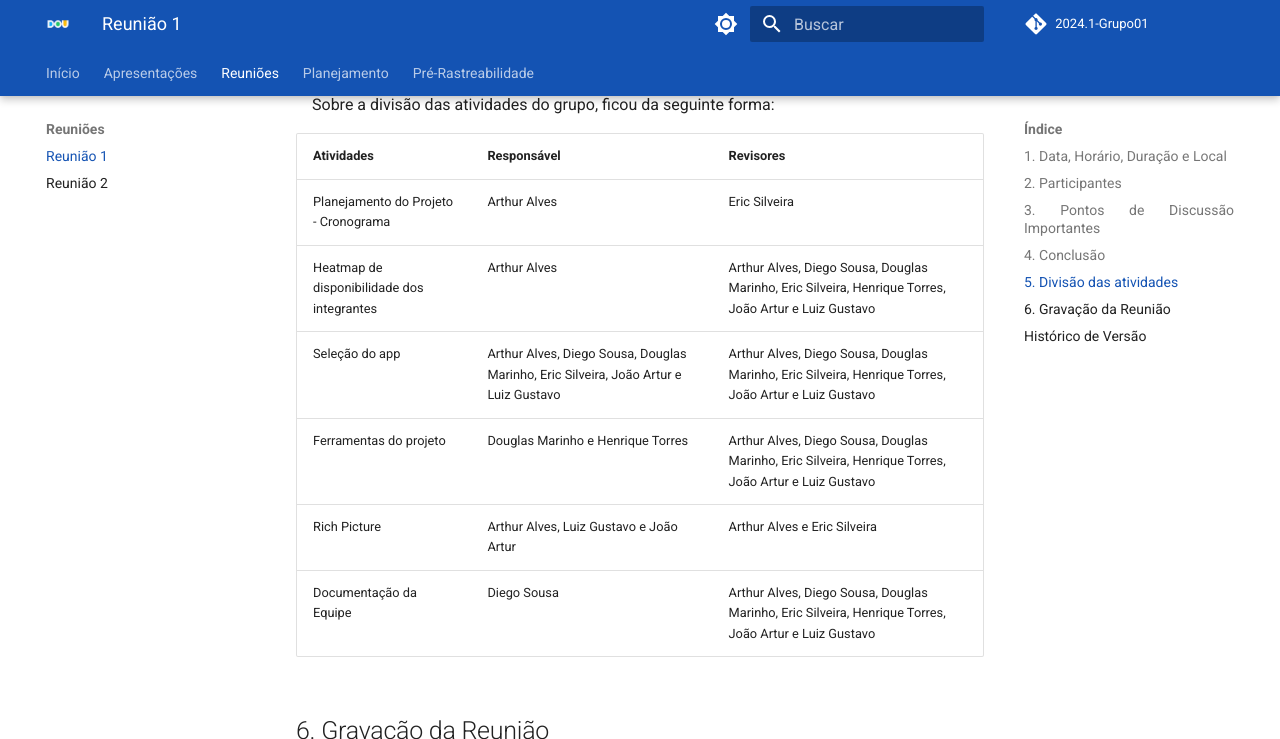
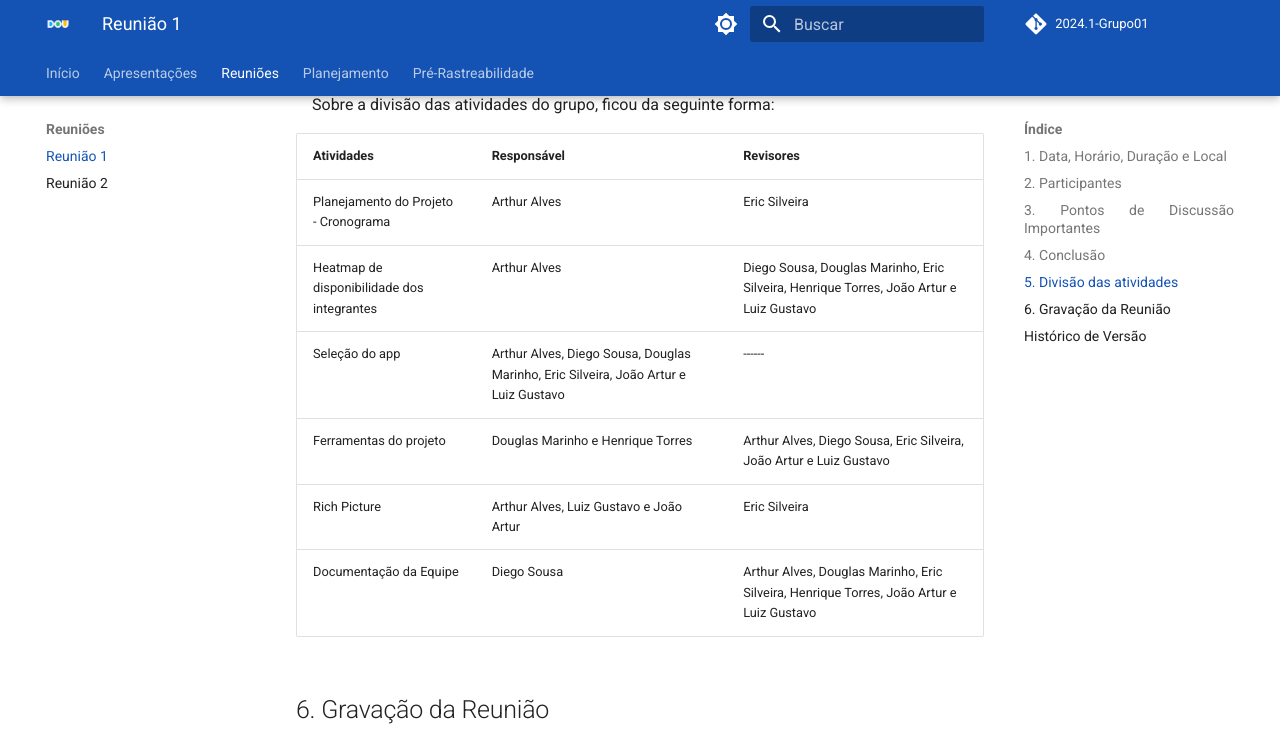
Before and after one commit to Requisitos-de-Software/2024.1-DiarioOficialdaUniao, an MkDocs documentation site: the page built from docs/reuniao/reuniao1.md, in a window 1280 px wide and 900 px high, scrolled down 1785 px, cut to the strip 0-739 px from the top of the window. Built offline with MkDocs 1.6.1 and Material for MkDocs 9.7.7, drawn with Linux system fonts in a browser that asks for light colours; comment, search, counter and statistics services are not loaded; the version menu is left out.

Commit message:
Update reuniao1.md

```diff
--- a/docs/reuniao/reuniao1.md
+++ b/docs/reuniao/reuniao1.md
@@ -31,7 +31,6 @@ Foram apresentados alguns aplicativos para discutirmos e selecionarmos para sere
 | Luiz Gustavo | Caixa Econômica Federal e Administração Regional de Planaltina |
 
 ## 4. Conclusão
-
 As reuniões foram definidas como sendo:
 
 - Sprint Planning na segunda-feira após a nossa reunião relacionada a disciplina Interação Humano Computador (mesmo grupo).
@@ -47,17 +46,16 @@ O aplicativo definido foi o sugerido pelo integrante Arthur Alves: Diário Ofici
 - 2º opção: Guardiões da Saúde - 5 votos (escolha reserva, após a primeira votação)
 
 ## 5. Divisão das atividades
-
 Sobre a divisão das atividades do grupo, ficou da seguinte forma:
 
 | Atividades | Responsável | Revisores |
 | ---------- | ----------- | --------- |
 | Planejamento do Projeto - Cronograma | Arthur Alves | Eric Silveira |
-| Heatmap de disponibilidade dos integrantes | Arthur Alves|Arthur Alves, Diego Sousa, Douglas Marinho, Eric Silveira, Henrique Torres, João Artur e Luiz Gustavo |
-| Seleção do app | Arthur Alves, Diego Sousa, Douglas Marinho, Eric Silveira, João Artur e Luiz Gustavo | Arthur Alves, Diego Sousa, Douglas Marinho, Eric Silveira, Henrique Torres, João Artur e Luiz Gustavo |
-| Ferramentas do projeto | Douglas Marinho e Henrique Torres | Arthur Alves, Diego Sousa, Douglas Marinho, Eric Silveira, Henrique Torres, João Artur e Luiz Gustavo |
-| Rich Picture | Arthur Alves, Luiz Gustavo e João Artur | Arthur Alves e Eric Silveira |
-| Documentação da Equipe | Diego Sousa | Arthur Alves, Diego Sousa, Douglas Marinho, Eric Silveira, Henrique Torres, João Artur e Luiz Gustavo |
+| Heatmap de disponibilidade dos integrantes | Arthur Alves | Diego Sousa, Douglas Marinho, Eric Silveira, Henrique Torres, João Artur e Luiz Gustavo |
+| Seleção do app | Arthur Alves, Diego Sousa, Douglas Marinho, Eric Silveira, João Artur e Luiz Gustavo | ------ |
+| Ferramentas do projeto | Douglas Marinho e Henrique Torres | Arthur Alves, Diego Sousa, Eric Silveira, João Artur e Luiz Gustavo |
+| Rich Picture | Arthur Alves, Luiz Gustavo e João Artur | Eric Silveira |
+| Documentação da Equipe | Diego Sousa | Arthur Alves, Douglas Marinho, Eric Silveira, Henrique Torres, João Artur e Luiz Gustavo |
 
 ## 6. Gravação da Reunião
 <iframe src="https://drive.google.com/file/d/1n1ZUV48gBMTg477Bg8AcIo8bJT6igpEZ/preview" width="640" height="480" allow="autoplay"></iframe>
```
